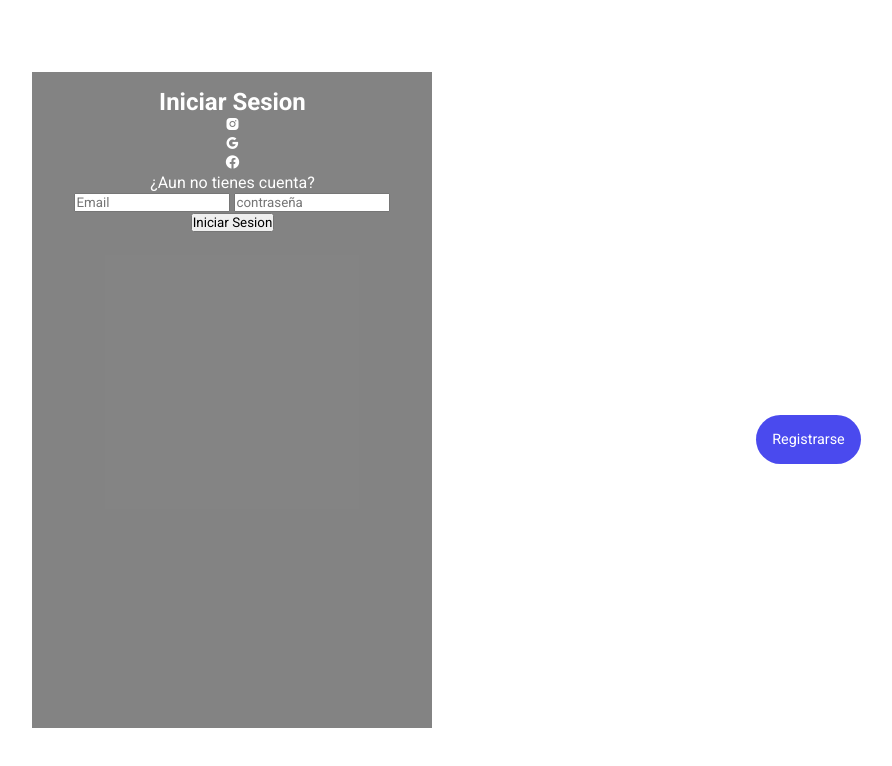
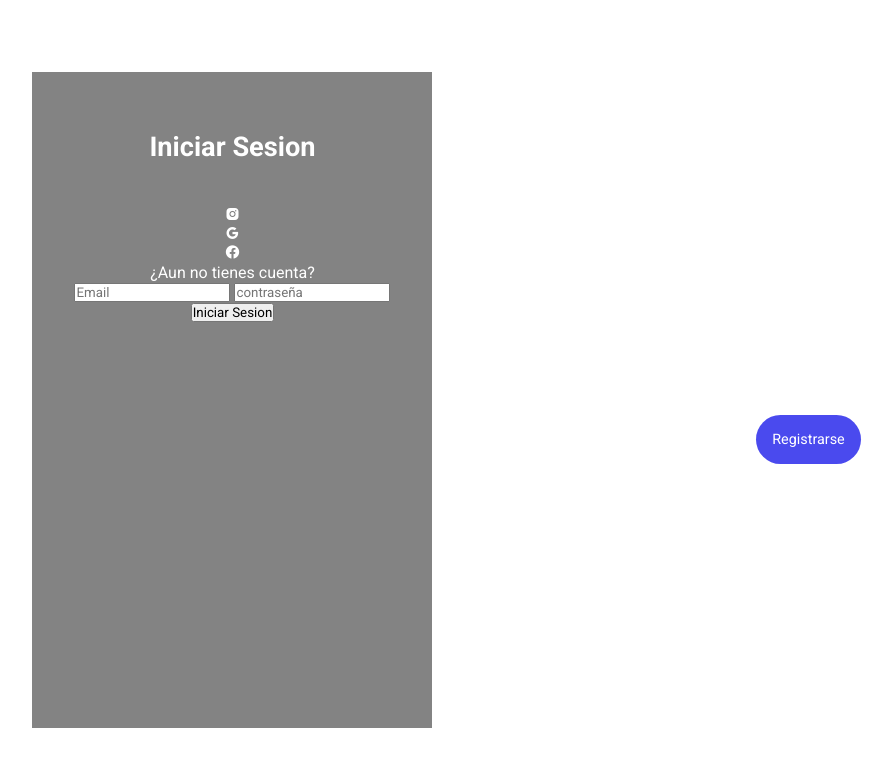
Before and after one commit to CodeSystem2022/proyecto-final-debuggin-demons, a plain HTML site: page frontend/src/components/login.html in a window 1280 px wide. Shown: the whole page, without its empty margins (150-1042 px from the left). Drawn offline with nearby package versions, Linux system fonts and the light colour scheme.

```diff
--- a/frontend/src/css/login.css
+++ b/frontend/src/css/login.css
@@ -75,3 +75,8 @@
     background-color: rgb(51, 51, 51, 0.602);
     text-align: center;
   }
+
+  .create-account {
+    padding: 2.7rem 0;
+    font-size: 1.7rem;
+  }
```
